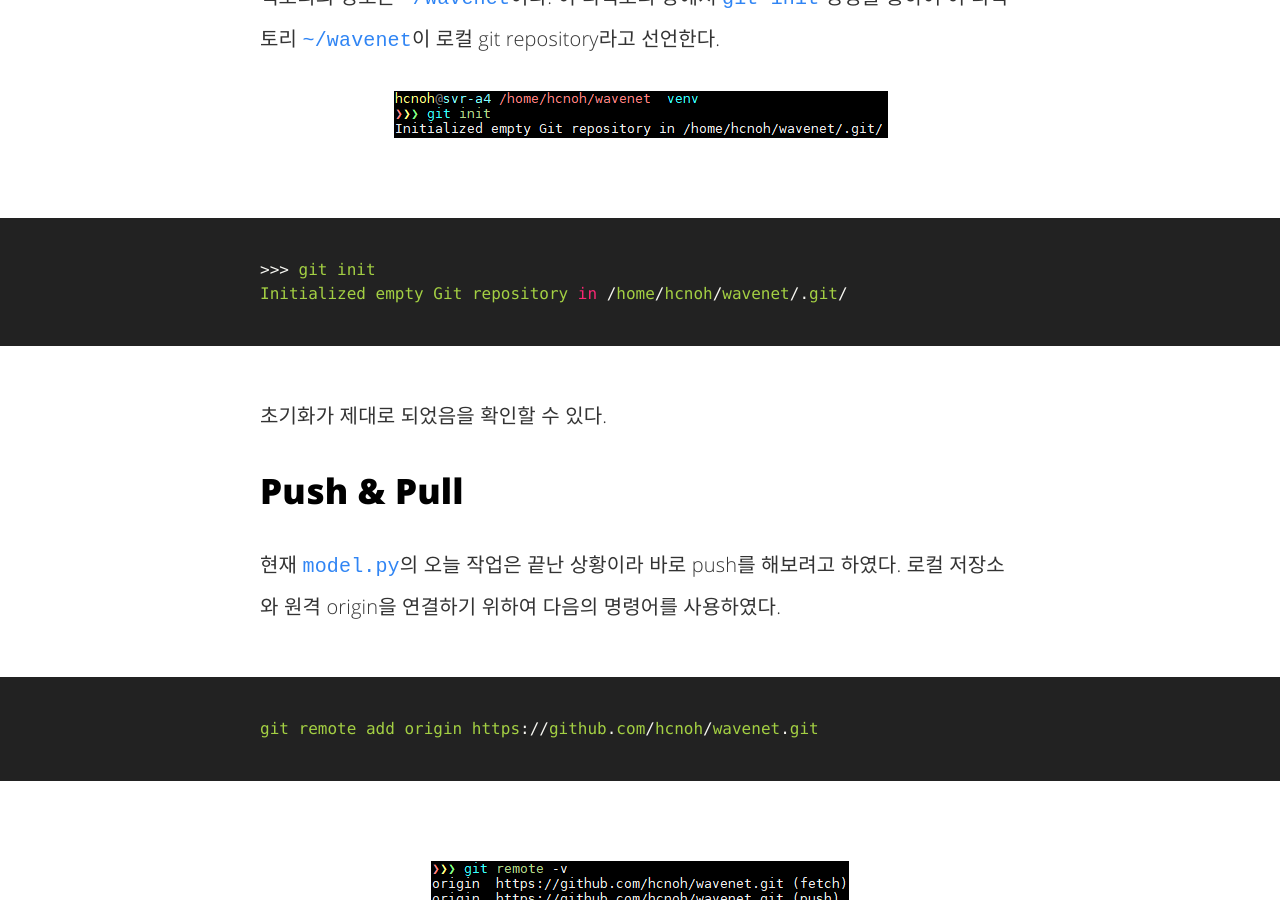
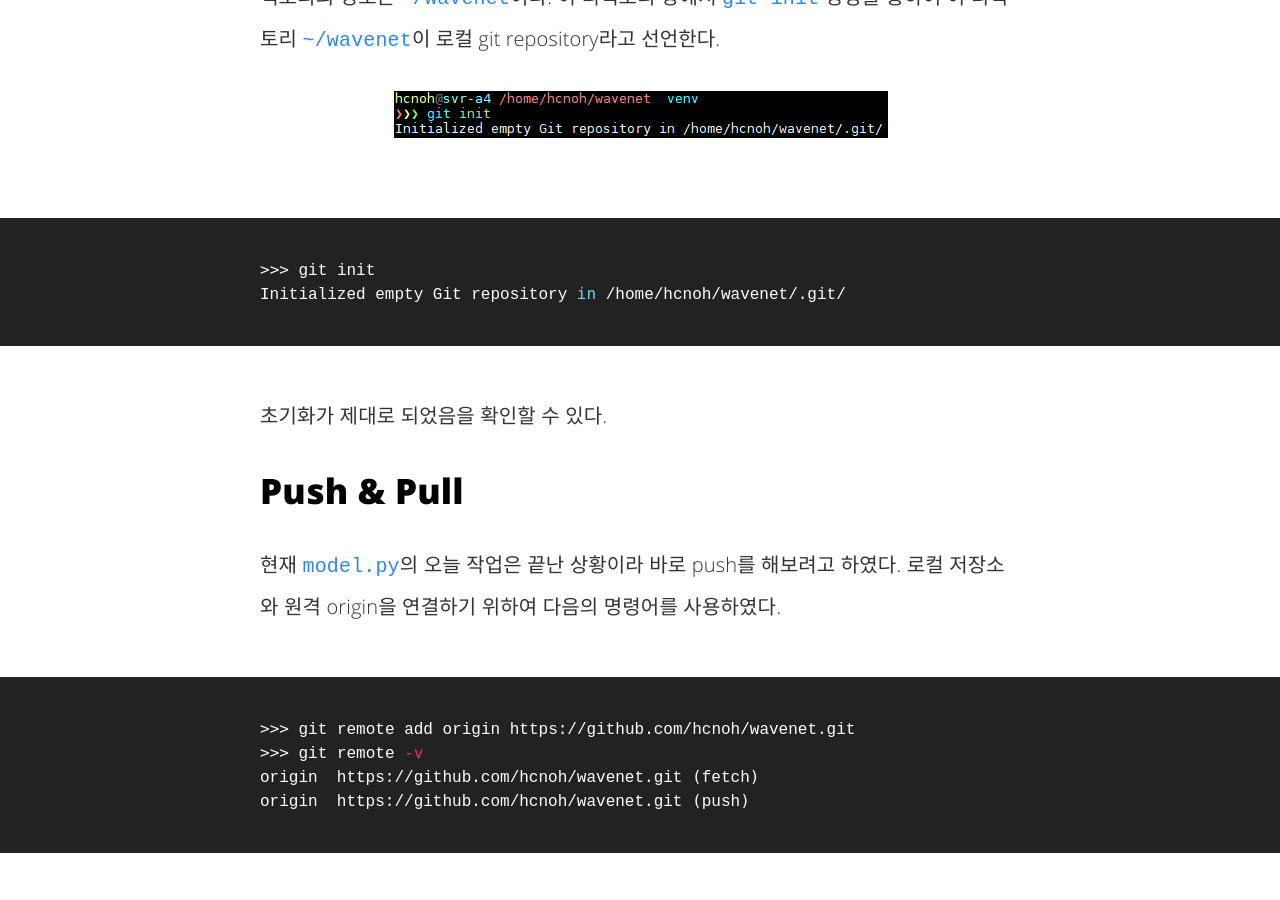
Before and after one commit to hcnoh/blog-prev, a Jekyll site: the page built from _posts/2018-08-18-git-first-time.md, in a window 1280 px wide and 900 px high, scrolled down 1895 px. Built offline with Jekyll 4.4.1, drawn with Linux system fonts in a browser that asks for light colours; comment, search, counter and statistics services are not loaded.

Commit message:
Update 2018-08-18-git-first-time.md

```diff
--- a/_posts/2018-08-18-git-first-time.md
+++ b/_posts/2018-08-18-git-first-time.md
@@ -28,7 +28,7 @@ git config user.name "hcnoh"
 그 다음으로는 먼저 GitHub 상에서 `wavenet`이라는 이름으로 repo를 하나 만들어 준다. 이 이름은 현재 작업중인 프로젝트의 디렉토리 이름과 같다는 점을 확인하자.
 현재 작업중인 디렉토리의 경로는 `~/wavenet`이다. 이 디렉토리 상에서 `git init` 명령을 통하여 이 디렉토리 `~/wavenet`이 로컬 git repository라고 선언한다.
 ![image](/assets/img/2018-08-18-git-first-time/01.png)
-{% highlight python %}
+{% highlight bash %}
 >>> git init
 Initialized empty Git repository in /home/hcnoh/wavenet/.git/
 {% endhighlight %}
@@ -37,8 +37,11 @@ Initialized empty Git repository in /home/hcnoh/wavenet/.git/
 ## Push & Pull
 
 현재 `model.py`의 오늘 작업은 끝난 상황이라 바로 push를 해보려고 하였다. 로컬 저장소와 원격 origin을 연결하기 위하여 다음의 명령어를 사용하였다.
-{% highlight python %}
-git remote add origin https://github.com/hcnoh/wavenet.git
+{% highlight bash %}
+>>> git remote add origin https://github.com/hcnoh/wavenet.git
+>>> git remote -v
+origin  https://github.com/hcnoh/wavenet.git (fetch)
+origin  https://github.com/hcnoh/wavenet.git (push)
 {% endhighlight %}
 ![image](/assets/img/2018-08-18-git-first-time/02.png)
 `git remote -v` 명령을 통하여 제대로 로컬 저장소가 원격 origni에 연결되었는지 확인할 수 있다.
```
